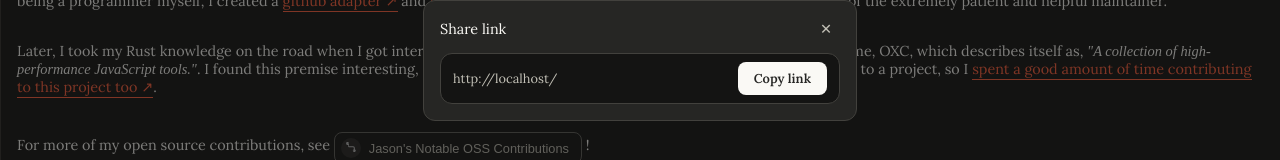
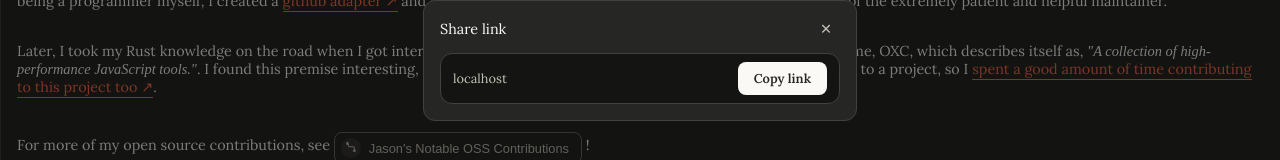
Before and after one commit to u9g/jason-portfolio, a Vue app: page / in a window 1280 px wide. Both pictures are taken after a click on the button "Share". Shown: the part 340-500 px from the top of the page. Built offline with nearby package versions, Linux system fonts and the light colour scheme; a web font is replaced by a local one.

Commit message:
Shorten domain name in share dialog with ellipsis

```diff
--- a/src/components/ShareButton.vue
+++ b/src/components/ShareButton.vue
@@ -5,6 +5,18 @@ const open = ref(false);
 const copied = ref(false);
 
 const currentUrl = computed(() => window.location.href);
+
+const displayUrl = computed(() => {
+  try {
+    const url = new URL(currentUrl.value);
+    const host = url.hostname.replace(/^www\./, "");
+    const short = host.split(".")[0];
+    const rest = url.pathname + url.hash;
+    return rest && rest !== "/" ? short + "…" + rest : short;
+  } catch {
+    return currentUrl.value;
+  }
+});
 
 function copyLink() {
   navigator.clipboard.writeText(currentUrl.value);
@@ -32,7 +44,7 @@ function onBackdropClick(e: MouseEvent) {
         </div>
         <div class="share-link-row">
           <button class="link-btn" @click="visitLink">
-            <span class="link-text">{{ currentUrl }}</span>
+            <span class="link-text">{{ displayUrl }}</span>
             <div class="link-fade"></div>
             <svg xmlns="http://www.w3.org/2000/svg" width="16" height="16" fill="currentColor" viewBox="0 0 256 256" class="link-arrow"><path d="M200,64V168a8,8,0,0,1-16,0V83.31L69.66,197.66a8,8,0,0,1-11.32-11.32L172.69,72H88a8,8,0,0,1,0-16H192A8,8,0,0,1,200,64Z"></path></svg>
           </button>
```
